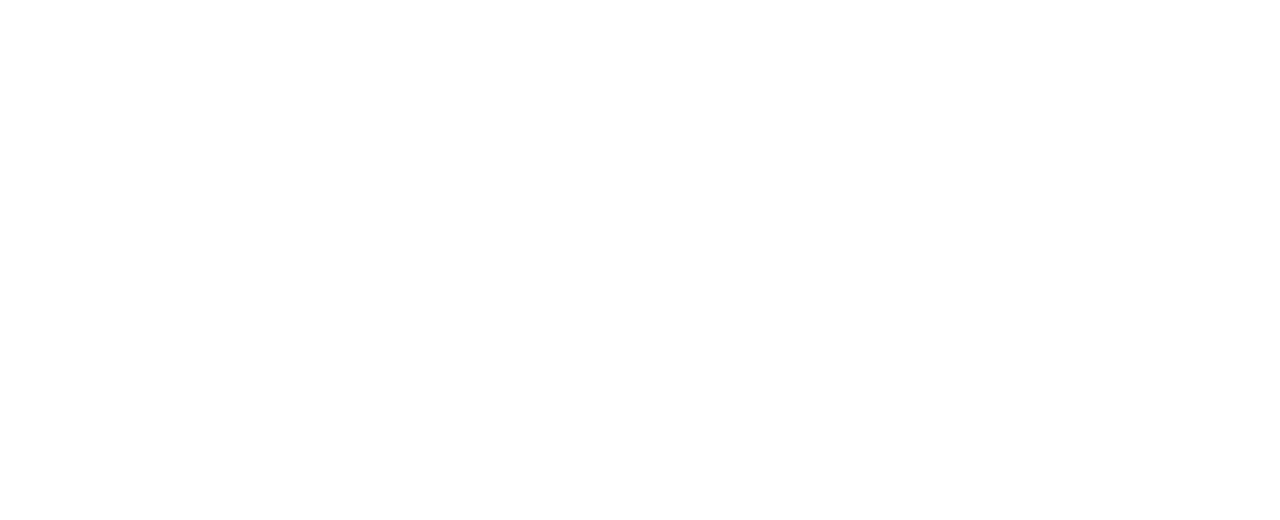
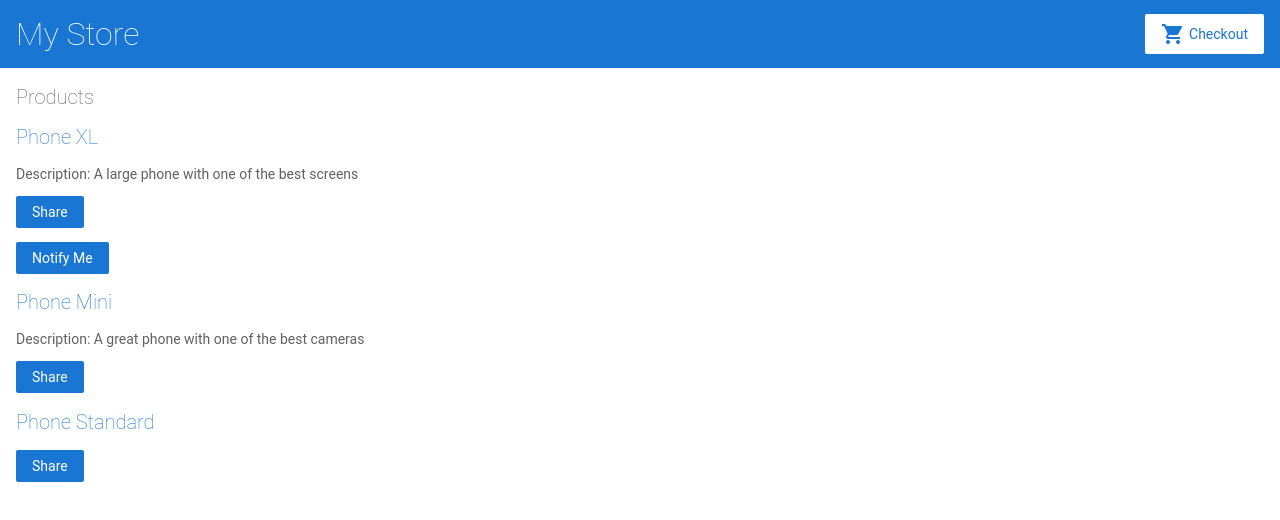
Before and after one commit to emorozovs/angular-first-test, an Angular app: page / in a window 1280 px wide. Shown: the top 520 px of the page. Built offline with nearby package versions, Linux system fonts and the light colour scheme.

Commit message:
1 file modified

```diff
--- a/src/app/product-list/product-list.component.html
+++ b/src/app/product-list/product-list.component.html
@@ -15,7 +15,8 @@
     Share
   </button>
 
-  <app-product-alerts (notify)="onNotify() [product]="product">
+  <app-product-alerts (notify)="onNotify()" [product]="product">
   </app-product-alerts>
 
+
 </div>
```
